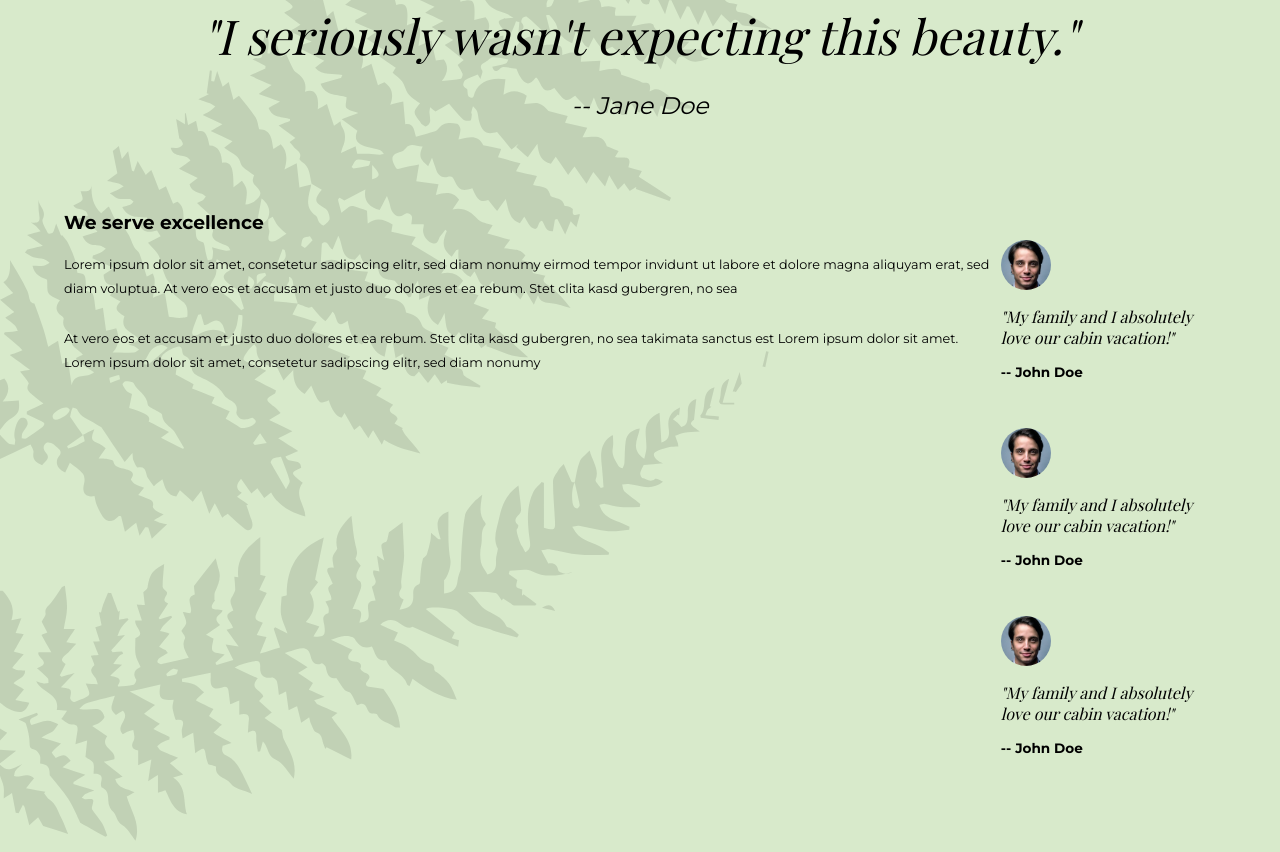
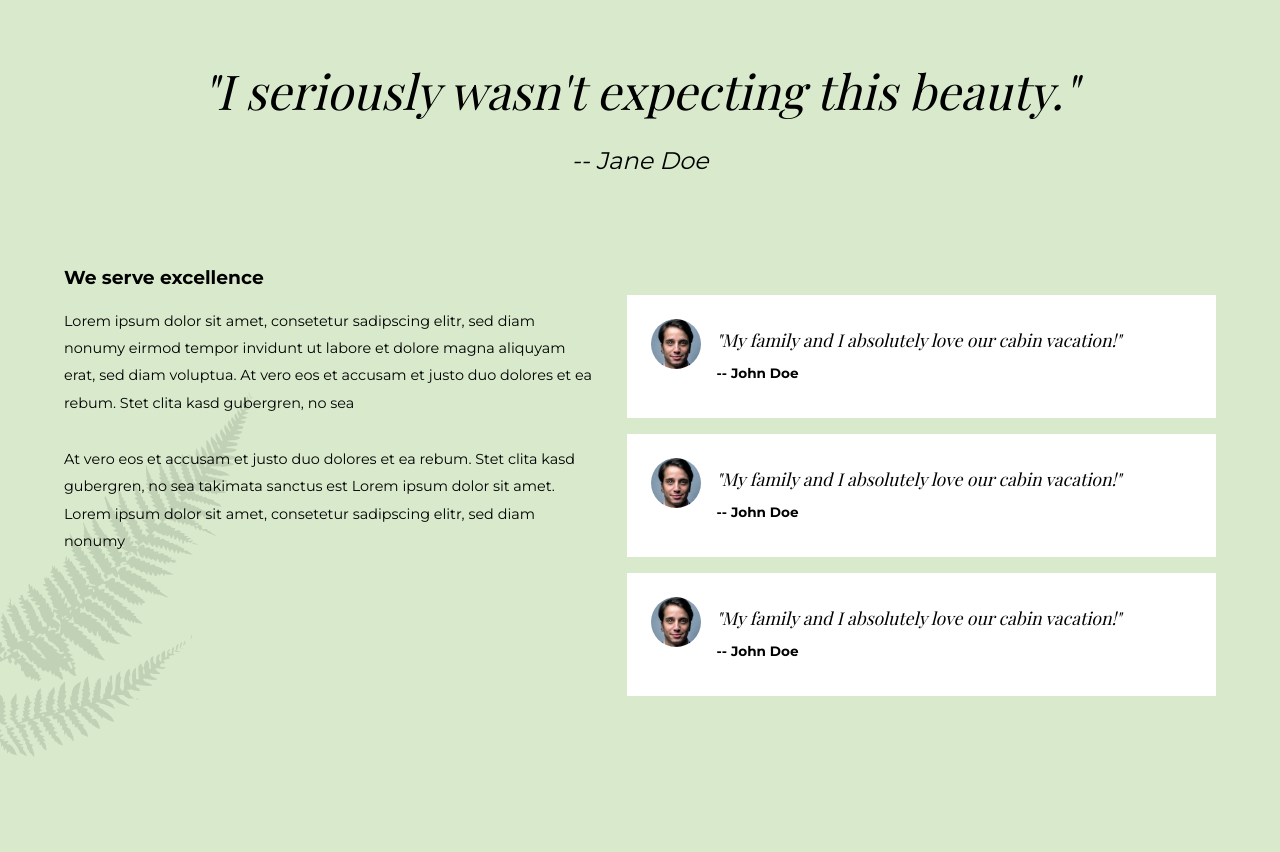
Before and after one commit to frontendella/Cabin-Rentals-Website, a website built with webpack: page index.html in a window 1280 px wide. Shown: the part 1278-2130 px from the top of the page. After the commit the page ends 2038 px from the top, so only its background shows below. Built offline with nearby package versions, Linux system fonts and the light colour scheme.

Commit message:
implemented responsiveness

```diff
--- a/index.css
+++ b/index.css
@@ -324,4 +324,39 @@ p.test-auth {
         font-size: 1.5em;
         margin-bottom: 3em;
     }
+
+    .bio {
+        width: 90%;
+    }
+
+    ul.testimonials {
+        margin-left: 2em;
+        width: 100%
+    }
+    ul.testimonials li {
+        display: flex;
+        background: white;
+        padding: 1.5em;
+        margin-bottom: 1em;
+    }
+
+    .test-img {
+        margin-right: 1em;
+    }
+    .test-desc {
+        margin-top: .5em;
+        font-size: 1.1em;
+        margin-bottom: 0;
+    }
+
+    .fern {
+        width: 20%;
+    }
+
+    .cabin-desc, ul.features li p, .left p {
+         font-size: .9em;
+    }
+
+
+
 }
```
